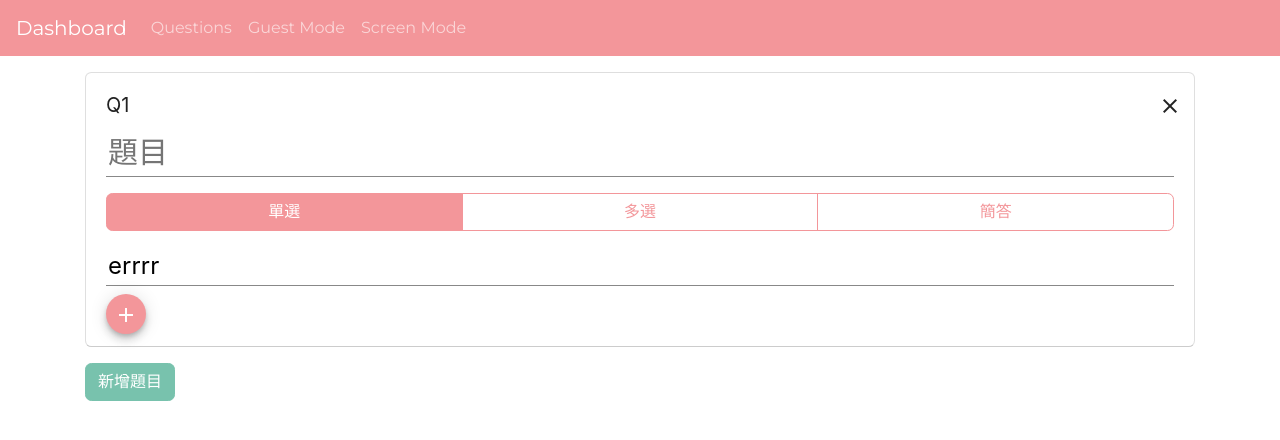
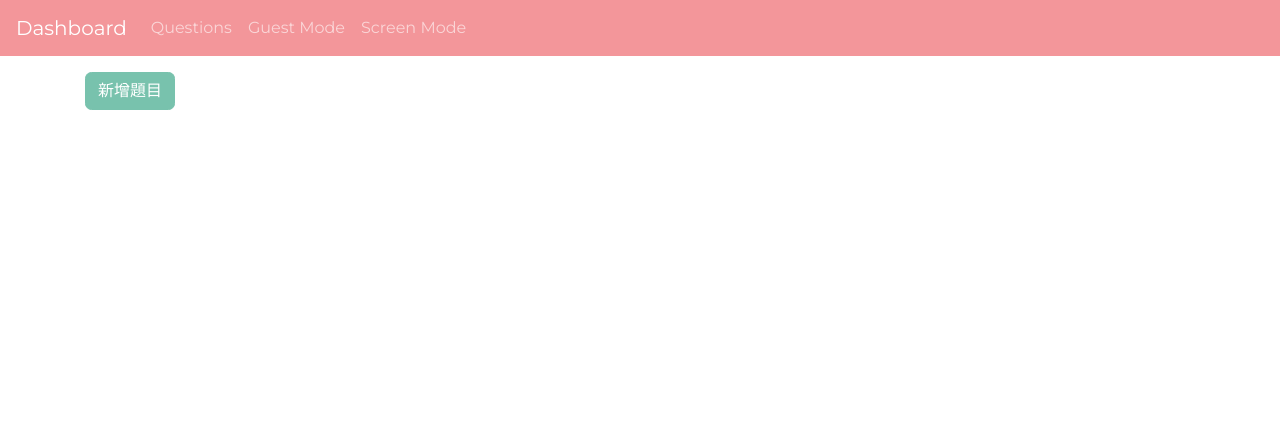
Before and after one commit to yingpingep/forumweb-thefront, an Angular app: page /dashboard in a window 1280 px wide. Shown: the top 440 px of the page. Built offline with nearby package versions, Linux system fonts and the light colour scheme.

Commit message:
Add a remove option feature in question-card component

```diff
--- a/src/app/dashboard/question-card/question-card.component.html
+++ b/src/app/dashboard/question-card/question-card.component.html
@@ -4,7 +4,7 @@
       <div class="pl-3">
         <ng-content></ng-content>
       </div>
-      <button mat-icon-button class="plus-button" (click)="removeQuestionClick()">
+      <button mat-icon-button (click)="removeQuestionClick()">
         <mat-icon>close</mat-icon>
       </button>
     </div>
@@ -34,13 +34,18 @@
 
     <ng-container hidden *ngIf="(mode | async) !== 'answer'">
       <div class="pl-3 pr-3 option">
-        <ng-container *ngFor="let option of optionList;">
-          <input #optionInput
-            class="option-input"
-            placeholder="選項 {{option.index + 1}}"
-            (change)="optionTitleChange($event, option.index)"
-            (keyup.enter)="focusToNext(option.index)"
-            value="{{option.title}}">
+        <ng-container *ngFor="let option of optionList; let i = index;">
+          <div class="d-flex justify-content-between">
+            <input #optionInput
+              class="option-input"
+              placeholder="選項 {{i + 1}}"
+              (change)="optionTitleChange($event, option.index)"
+              (keyup.enter)="focusToNext(option.index)"
+              value="{{option.title}}">
+            <button mat-icon-button (click)="removeOptionClick(option.index)">
+              <mat-icon>close</mat-icon>
+            </button>
+          </div>
           <div class="mb-2 bottom-line"></div>
         </ng-container>
         <button mat-mini-fab class="plus-button" (click)="addNewOption()">
--- a/src/app/dashboard/question-card/question-card.component.scss
+++ b/src/app/dashboard/question-card/question-card.component.scss
@@ -21,5 +21,6 @@
 }
 
 .bottom-line {
-  border-bottom: 1px solid #888;
+  margin-top: 1px;
+  border-bottom: 2px solid #888;
 }
--- a/src/app/dashboard/question-card/question-card.component.ts
+++ b/src/app/dashboard/question-card/question-card.component.ts
@@ -11,7 +11,6 @@ export class QuestionCardComponent implements OnInit, AfterViewInit {
   @ViewChildren('optionInput') optionInputs: ElementRef<HTMLInputElement>[];
   @Input() questionData: Question;
   @Output() removeQuestion = new EventEmitter<string>();
-
   get questionTitleInput() {
     return this.questionTitleRef.nativeElement;
   }
@@ -36,6 +35,8 @@ export class QuestionCardComponent implements OnInit, AfterViewInit {
 
   optionList: Option[];
 
+  private _optionCount = 0;
+
   constructor(private renderer: Renderer2, private elementRef: ElementRef) { }
 
   ngOnInit(): void {
@@ -51,13 +52,13 @@ export class QuestionCardComponent implements OnInit, AfterViewInit {
   }
 
   optionTitleChange(event: Event, index: number) {
-    const option = this.optionList.find((_, i) => i === index);
+    const option = this.optionList.find(v => v.index === index);
     option.title = (event.target as HTMLInputElement).value;
   }
 
   addNewOption() {
     this.optionList.push({
-      index: this.optionList.length,
+      index: this._optionCount++,
       title: ''
     });
   }
@@ -79,6 +80,11 @@ export class QuestionCardComponent implements OnInit, AfterViewInit {
     this.removeQuestion.emit(this.questionData.id);
   }
 
+  removeOptionClick(removeOptionIndex: number) {
+    this.optionList = this.optionList.filter(v => v.index !== removeOptionIndex);
+    this.questionData.options = this.optionList;
+  }
+
   private _switchModeTo(questionMode: QuestionMode) {
     this.mode.next(questionMode);
   }
--- a/src/app/dashboard/questions/questions.component.ts
+++ b/src/app/dashboard/questions/questions.component.ts
@@ -11,19 +11,7 @@ export class QuestionsComponent implements OnInit {
 
   constructor() { }
 
-  questions: Partial<Question[]> = [
-    {
-      id: uuidV4(),
-      title: '',
-      mode: 'single',
-      options: [
-        {
-          index: 0,
-          title: 'errrr'
-        }
-      ]
-    }
-  ];
+  questions: Partial<Question[]> = [ ];
   ngOnInit(): void {
   }
 
```
